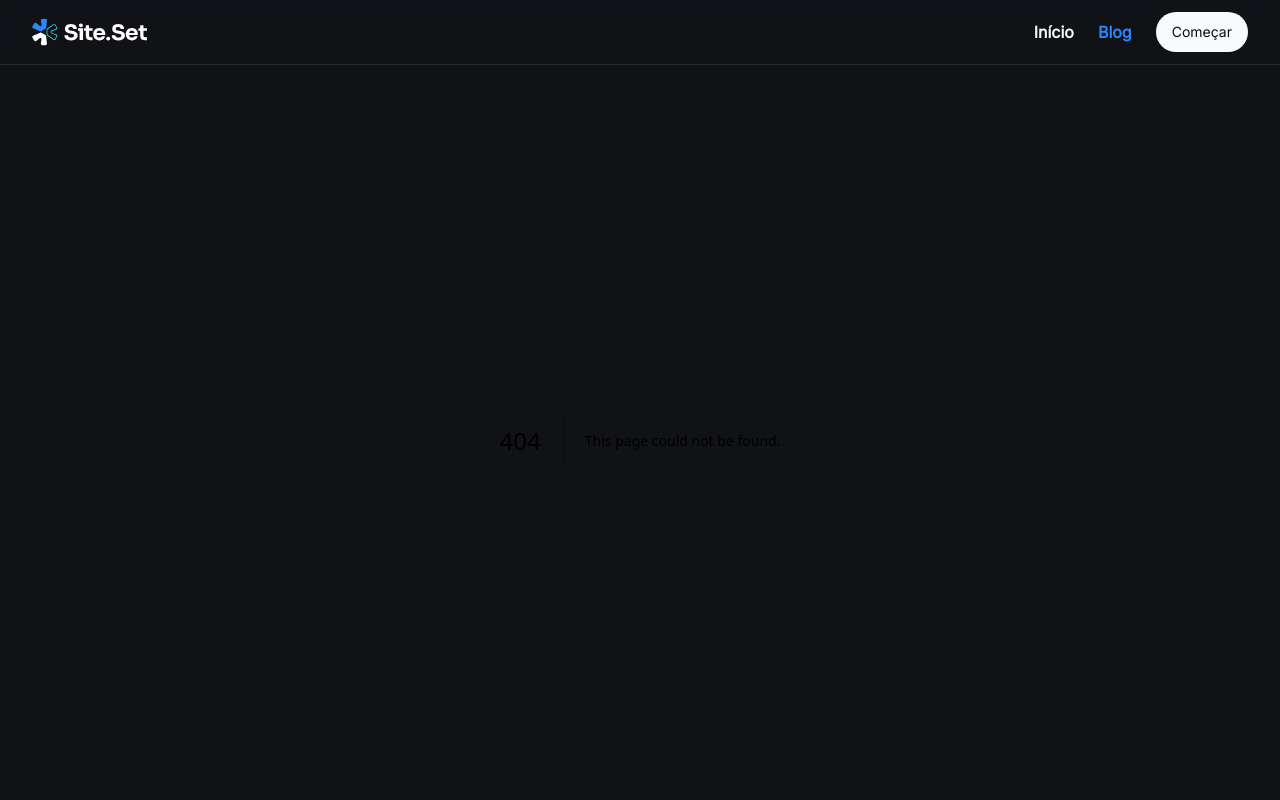
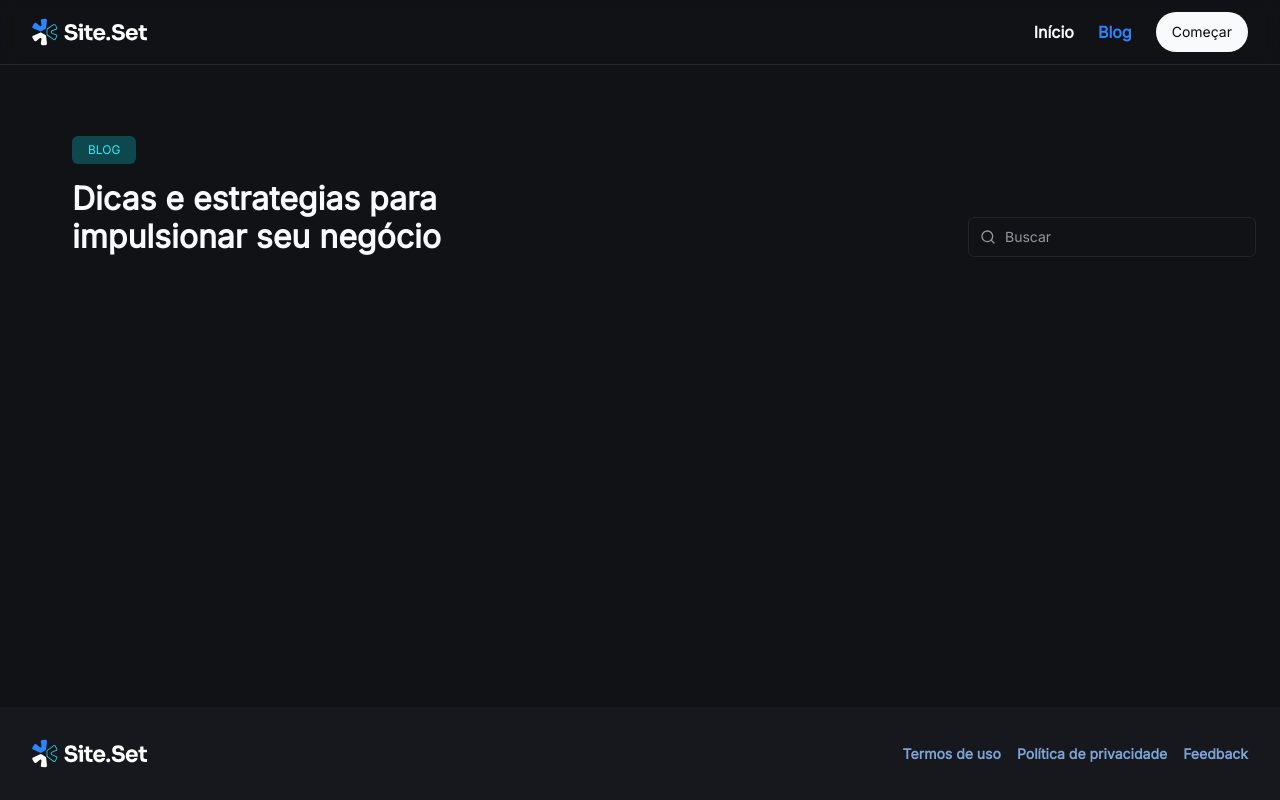
Before and after one commit to Weyne23/site-blog, a Next.js app: page /blog in a window 1280 px wide. Before the commit this address had no page. Shown: the top 800 px of the page. Built offline with nearby package versions, Linux system fonts and the light colour scheme; a web font is replaced by a local one.

Commit message:
feature: criado pagina de blog com componente de pesquisa

```diff
--- /dev/null
+++ b/src/components/Search/index.tsx
@@ -0,0 +1 @@
+export * from './search'
--- /dev/null
+++ b/src/components/Search/search.tsx
@@ -0,0 +1,58 @@
+import { cn } from "@/lib/utils";
+import { CircleX, SearchIcon } from "lucide-react"
+import { useRouter } from "next/router"
+import { truncate } from "node:fs/promises";
+import { useCallback } from "react";
+
+export const Search = () => {
+    const router = useRouter();
+    const query = (router.query.q as string) ?? '';
+    //const q = router.query.q as string;
+    //const [query, setQuery] = useState("");
+
+    //Faz a mesma coisa da função handleQueryChange mas serve so  pra caso o usuario precione Enter no teclado
+    const handleSearch = useCallback((event: React.FormEvent) => {
+        event.preventDefault();
+
+        if(query.trim()) {
+            router.push(`/blog?q=${encodeURIComponent(query)}`)
+        }
+    }, [query, router])
+
+    function handleQueryChange(e: React.ChangeEvent<HTMLInputElement>) {
+        const newQuery = e.target.value
+
+        router.push(`/blog?q=${encodeURIComponent(newQuery)}`, undefined, {
+            shallow: true,
+            scroll: false
+        })
+    }
+
+    function resetSearch() {
+        router.push("/blog", undefined, {
+            shallow: true,
+            scroll: false
+        })
+    }
+
+    // useEffect(() => {
+    //     setQuery(q);
+    // }, [q]);
+
+    return (
+        <form onSubmit={handleSearch} className="relative group w-full md:w-60">
+            <SearchIcon className={cn("text-gray-300 absolute left-3 top-1/2 -translate-y-1/2 h-4 w-4 transition-colors duration-200 group-focus-within:text-blue-300", query ? 'text-blue-300' : '')}/>
+            <input
+                onChange={handleQueryChange}
+                placeholder="Buscar"
+                value={query}
+                className="w-full h-10 md:w-72 bg-transparent border border-gray-400 pl-9 text-gray-100 rounded-md text-body-sm outline-none transition-all duration-200 focus-within:border-blue-300 focus-within:ring-1 focus-within:ring-blue-300 placeholder:text-gray-300 placeholder:text-body-sm"
+            />
+            {query && (
+                <CircleX className="text-gray-300 h-4 w-4 absolute top-1/2 -translate-y-1/2 right-3" onClick={resetSearch}/>
+            )}
+
+
+        </form>
+    )
+}
--- /dev/null
+++ b/src/pages/blog/index.tsx
@@ -0,0 +1,7 @@
+import BlogList from "@/templates/blog/blog-list";
+
+export default function BlogPage() {
+    return (
+        <BlogList />
+    )
+}
--- a/src/pages/index.tsx
+++ b/src/pages/index.tsx
@@ -3,8 +3,6 @@ import { LadingPage } from "@/templates/LadingPage";
 import { allPosts } from "contentlayer/generated";
 
 export default function Home() {
-
-  console.log(allPosts)
   return (
     <LadingPage />
   );
--- /dev/null
+++ b/src/templates/blog/blog-list.tsx
@@ -0,0 +1,29 @@
+import { Search } from "@/components/Search";
+import { useRouter } from "next/router";
+
+export default function BlogList() {
+    const router = useRouter();
+    const query = (router.query.q as string);
+    const pageTitle = query ? `Resultado para busca de: "${query}"` : 'Dicas e estrategias para impulsionar seu negócio';
+
+
+    return(
+        <div className="flex flex-col py-24 flex-grow h-full">
+            <header>
+                <div className="container space-y-6 flex flex-col items-start justify-between md:flex-row md:items-end lg:items-end">
+                    {/*TAG*/}
+                    <div className="flex flex-col gap-4 md:px-0">
+                        <span className="text-body-tag text-cyan-100 w-fit rounded-md text-center uppercase md:text-left py-2 px-4 bg-cyan-300">Blog</span>
+                        {/*Titulo*/}
+                        <h1 className="text-balance text-start md:text-left text-heading-lg md:text-heading-xl max-w-2xl text-gray-100">
+                            {pageTitle}
+                        </h1>
+                    </div>
+                    {/*Search*/}
+                    <Search />
+                </div>
+            </header>
+            {/*Listagem de posts*/}
+        </div>
+    )
+}
--- /dev/null
+++ b/src/templates/blog/index.ts
@@ -0,0 +1 @@
+export * from './blog-list'
```
Also changed, not shown: posts/primeiro-post.md (renamed from posts/primeir-post.md).
